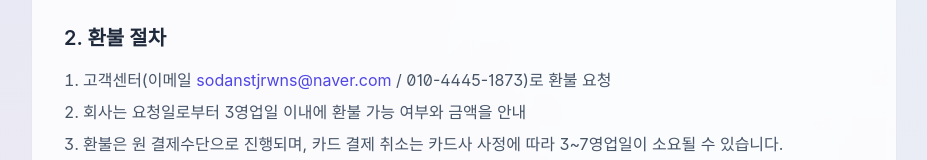
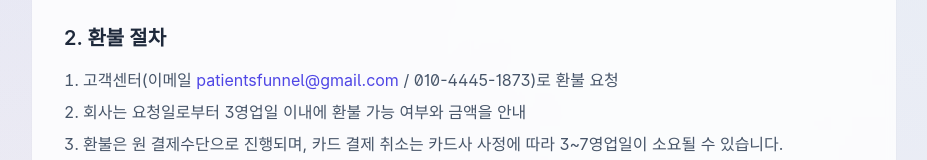
Before and after one commit to sodanstjrwns-max/patient-signal, a Next.js app in the folder apps/web/: page /refund in a window 1280 px wide. Shown: the part 436-596 px from the top of the page, without its empty margins (176-1103 px from the left). Built offline with nearby package versions, Linux system fonts and the light colour scheme; no server answers.

Commit message:
fix: 환불 페이지 잔여 이메일 patientsfunnel@gmail.com 로 정정

```diff
--- a/apps/web/src/app/refund/page.tsx
+++ b/apps/web/src/app/refund/page.tsx
@@ -50,7 +50,7 @@ export default function RefundPage() {
                   href="mailto:patientsfunnel@gmail.com"
                   className="text-indigo-600 hover:text-indigo-700"
                 >
-                  sodanstjrwns@naver.com
+                  patientsfunnel@gmail.com
                 </a>{' '}
                 / 010-4445-1873)로 환불 요청
               </li>
```
